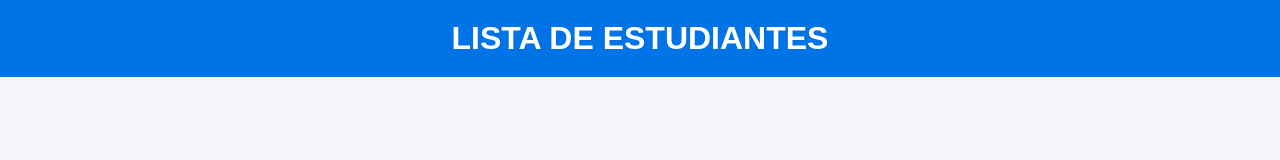
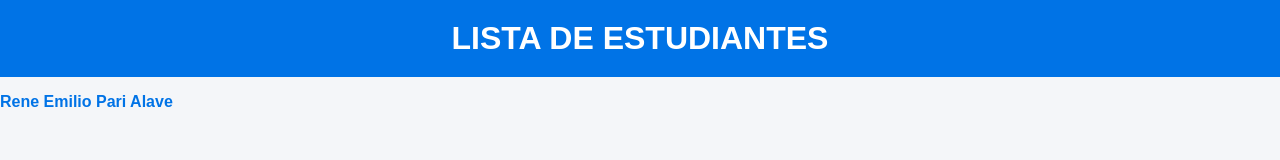
Before and after one commit to CrisReynolds/ProyectoHTML, a plain HTML site: page index.html in a window 1280 px wide. Drawn offline with Linux system fonts and the light colour scheme.

Commit message:
update index
se agrega nombre al index

```diff
--- a/index.html
+++ b/index.html
@@ -9,7 +9,7 @@
 <body>
     <h1>LISTA DE ESTUDIANTES</h1>
     <ul>
-        <a href=""></a>
+        <a href="Rene_Pari.html">Rene Emilio Pari Alave</a>
     </ul>
 </body>
 </html>
```
